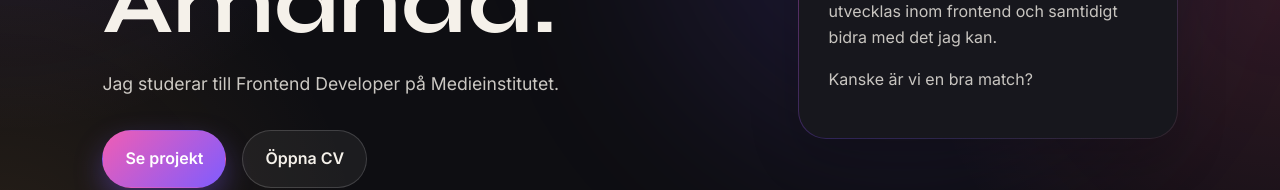
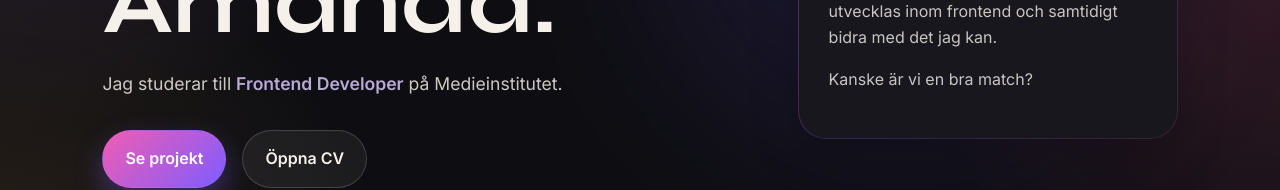
Before and after one commit to amanda-andersson/portfolio-react, a React (Vite) app: page / in a window 1280 px wide. Shown: the part 374-564 px from the top of the page. Built offline with nearby package versions, Linux system fonts and the light colour scheme.

Commit message:
Refine hero styling

```diff
--- a/src/App.css
+++ b/src/App.css
@@ -106,6 +106,11 @@ nav a:hover::after {
   margin: 0 0 32px;
   font-size: 1.1rem;
   color: rgba(245, 241, 234, 0.82);
+}
+
+.hero-highlight {
+  color: #b8a9d8;
+  font-weight: 600;
 }
 
 .hero-links {
--- a/src/components/Hero.tsx
+++ b/src/components/Hero.tsx
@@ -9,8 +9,8 @@ function Hero() {
         </h1>
 
         <p>
-          Jag studerar till Frontend Developer på Medieinstitutet.
-        </p>
+  Jag studerar till <span className="hero-highlight">Frontend Developer</span> på Medieinstitutet.
+</p>
 
         <div className="hero-links">
           <a href="#projects">Se projekt</a>
```
